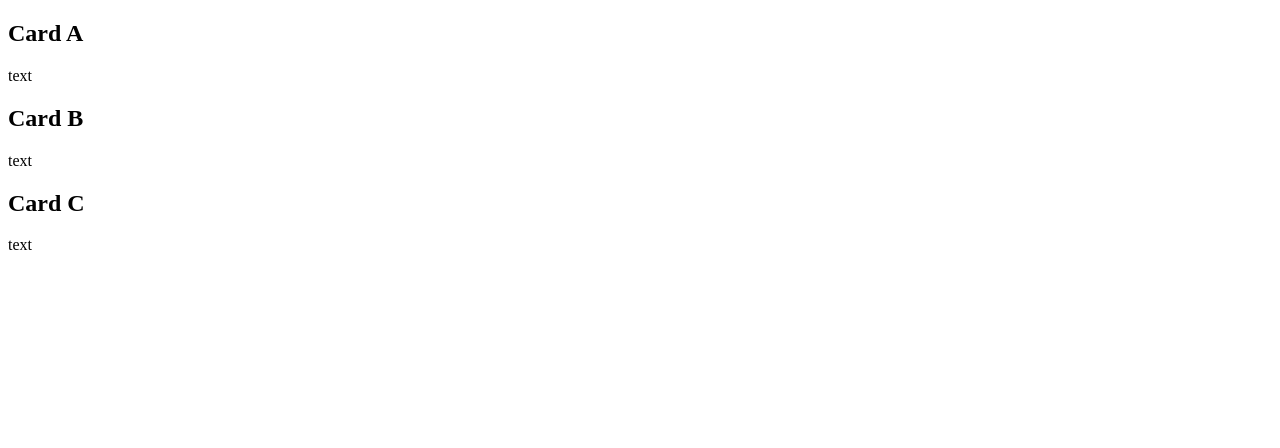
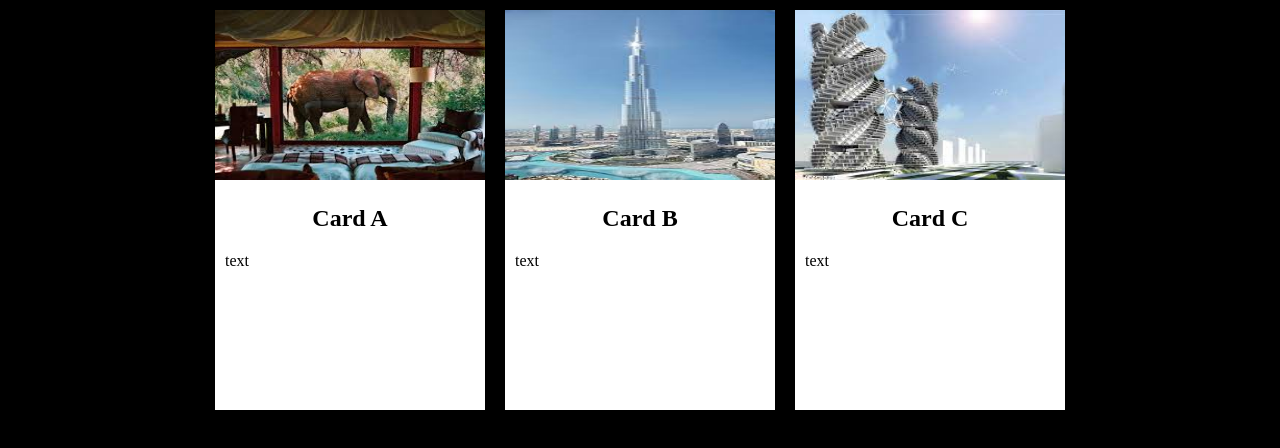
Before and after one commit to claris-lcm/card, a plain HTML site: page index.html in a window 1280 px wide. Drawn offline with Linux system fonts and the light colour scheme.

Commit message:
add image to the cards

```diff
--- a/index.html
+++ b/index.html
@@ -4,24 +4,27 @@
         <meta charset="UTF-8">
         <meta name="viewport" content="width=device-width,initial-scale=1.0">
         <title>CARD MODIFIER</title>
+        <!--style-->
+        <link rel="stylesheet"href="./int.css">
     </head>
     <body>
         <section class="container">
             <div class="card">
-                <div class="card-image"></div>
+                <div class="card-image"><a href="#"></a><img src="./3.jpg"height="170"width="270"alt="image"class="img-fluid"></div>
             <h2>Card A</h2>
            <p>text</p>
         </div>
         <div class="card">
-            <div class="card-image"></div>
+            <div class="card-image"><a href="#"></a><img src="./sk1.jpg"height="170"width="270"alt="image"class="img-fluid"></div>
         <h2>Card B</h2>
        <p>text</p>
     </div>
     <div class="card">
-        <div class="card-image"></div>
+        <div class="card-image"><a href="#"></a><img src="./sk3.jpg"height="170"width="270"alt="image"class="img-fluid"></div>
     <h2>Card C</h2>
    <p>text</p>
 </div>
+
         </section>
     </body>
 </html>
--- /dev/null
+++ b/int.css
@@ -0,0 +1,31 @@
+*{
+    padding: 0;
+    margin: 0;
+    box-sizing: border-box;
+}
+body{
+    background: black;
+}
+.container{
+ display: flex;
+ justify-content: center;
+}
+.card{
+    background: white;
+    width: 270px;
+    height: 400px;
+    margin: 10px;
+}
+.card-image{
+    background: cyan;
+    height: 170px;
+    margin-bottom: 15px;
+    background-size: cover;
+}
+.card h2{
+    padding: 10px;
+    text-align: center;
+}
+.card p{
+    padding: 10px;
+}
```
Also changed, not shown: 3.jpg (added), sk1.jpg (added), sk3.jpg (added).
